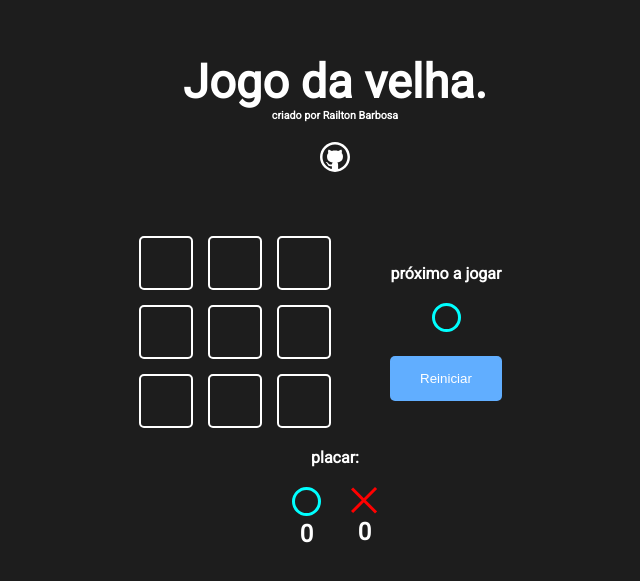
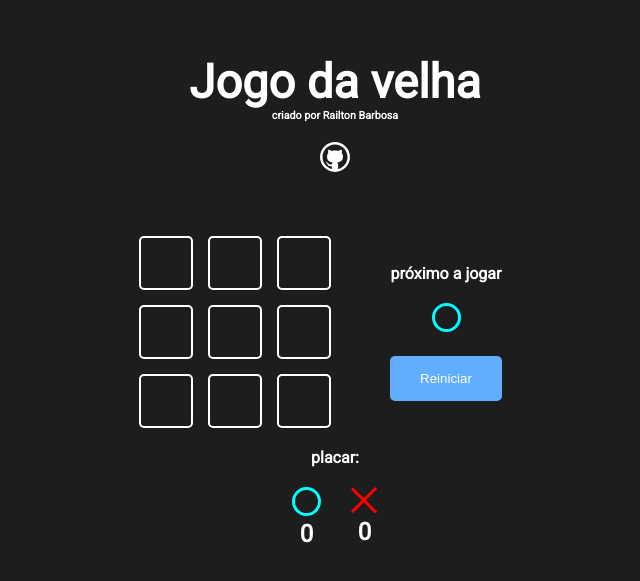
Before and after one commit to railtonbarbosa/react-jogo-da-velha, a Next.js app: page / in a window 1280 px wide. Shown: the part 119-700 px from the top of the page, without its empty margins (305-945 px from the left). Built offline with nearby package versions, Linux system fonts and the light colour scheme.

Commit message:
tirando ponto

```diff
--- a/src/components/header/header.jsx
+++ b/src/components/header/header.jsx
@@ -8,7 +8,7 @@ import Icon from "../icon/Icon"
 function Header () {
   return (
     <div className={styles.header}>
-      <Title>Jogo da velha.</Title>
+      <Title>Jogo da velha</Title>
       <Subtitle>criado por Railton Barbosa</Subtitle>
       <div className={styles.iconContent}>
         <Icon iconName="github" link="https://github.com/" size="30px" />
```
